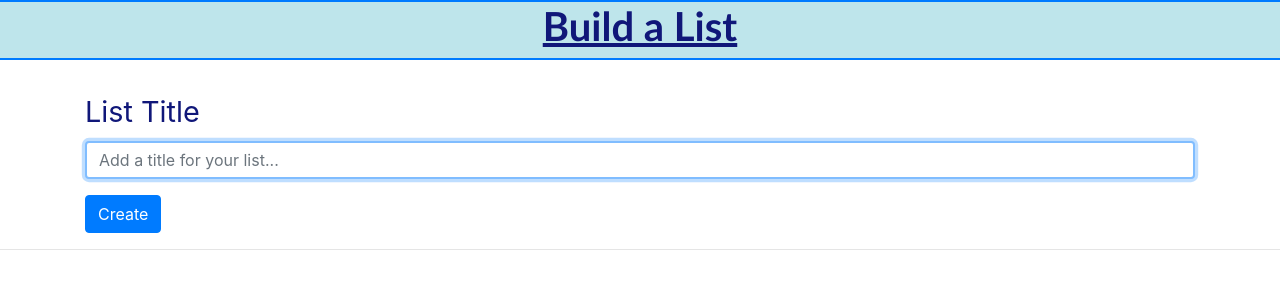
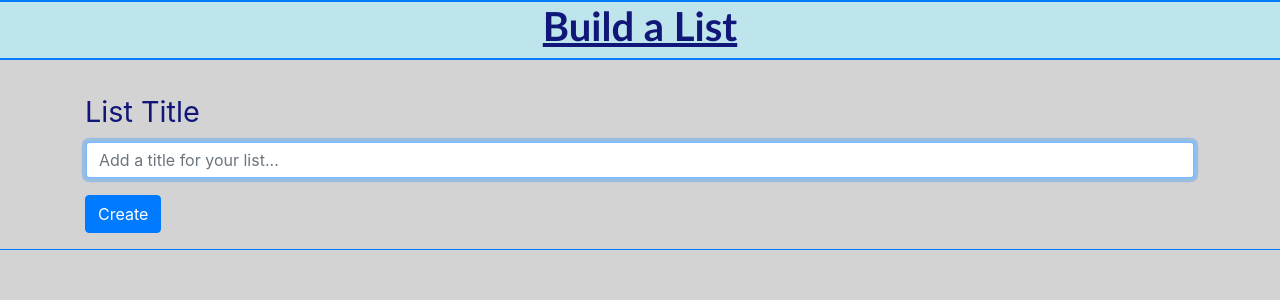
Before and after one commit to Jared-Bottelsen/ngListapp, an Angular app: page / in a window 1280 px wide. Shown: the top 300 px of the page. Built offline with nearby package versions, Linux system fonts and the light colour scheme.

Commit message:
added a global background color and changed the color and height of the hr elements to make them match the app aesthetic better

```diff
--- a/src/app/app.component.ts
+++ b/src/app/app.component.ts
@@ -1,4 +1,4 @@
-import { Component } from '@angular/core';
+import { Component, ElementRef } from '@angular/core';
 
 @Component({
   selector: 'app-root',
@@ -7,4 +7,14 @@ import { Component } from '@angular/core';
 })
 export class AppComponent {
   title = 'listApp';
+
+ constructor(private elementRef: ElementRef) {
+
 }
+  ngAfterViewInit(){
+    this.elementRef.nativeElement.ownerDocument.body.style.backgroundColor = 'lightgrey';
+ }
+
+  ngOnInit(): void {
+  }
+}
--- a/src/app/list-items/list-items.component.scss
+++ b/src/app/list-items/list-items.component.scss
@@ -15,7 +15,7 @@ input[type=checkbox]:checked + label.strikethrough{
 
 button {
     background-color: #007bff;
-    color: white;
+    color: white
 }
 
 label {
@@ -35,3 +35,10 @@ h1 {
     color: rgb(16, 23, 121);
     margin-bottom: 10px;
 }
+
+hr {
+    border: none;
+    height: 1px;
+    color: #007bff;
+    background-color: #007bff;
+}
--- a/src/app/list-items/list-items.component.ts
+++ b/src/app/list-items/list-items.component.ts
@@ -1,4 +1,4 @@
-import { Component, OnInit } from '@angular/core';
+import { Component, OnInit} from '@angular/core';
 
 @Component({
   selector: 'app-list-items',
@@ -90,10 +90,12 @@ export class ListItemsComponent implements OnInit {
     this.lists[listIndex].items[itemIndex].showButtons = false;
  }
 
+ constructor() {
 
-  constructor() { }
+ }
 
-  ngOnInit(): void {
-  }
+ ngOnInit() {
+
+ }
 
 }
```
